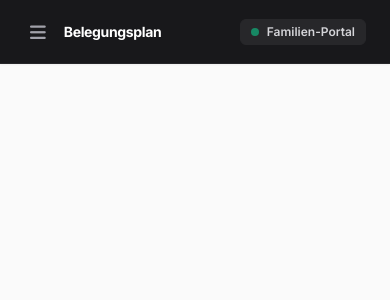
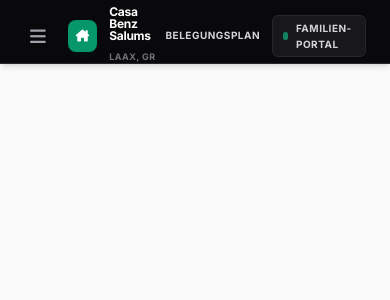
Before and after one commit to mauriccee/casa-benz-salums, a Flask app: template templates/base.html in a window 390 px wide. Shown: the top 300 px of the page. Run offline with Flask 2, Linux system fonts and the light colour scheme; the template is opened without the code that fills it, so the values that code supplies are empty; some libraries are stand-ins or nearby versions.

Commit message:
UI improvements: passwordless login, iOS safe areas for iPhone 17 Pro, inline defects/expenses forms

```diff
--- a/app.py
+++ b/app.py
@@ -516,7 +516,8 @@ def api_login():
         elif username == "Alex Benz": stored_pin = "3333"
         elif username == "Admin": stored_pin = "1234"
 
-    if str(pin) == str(stored_pin):
+    # Always succeed (no password required for users)
+    if True:
         role = 'admin' if username == 'Admin' else 'family'
         return jsonify({
             'success': True,
@@ -524,8 +525,6 @@ def api_login():
             'username': username,
             'role': role
         })
-    else:
-        return jsonify({'success': False, 'message': 'Falsche PIN.'}), 401
 
 @app.route('/api/holidays', methods=['GET'])
 def api_holidays():
--- a/templates/base.html
+++ b/templates/base.html
@@ -2,7 +2,7 @@
 <html lang="de" class="h-full bg-slate-50">
 <head>
     <meta charset="UTF-8">
-    <meta name="viewport" content="width=device-width, initial-scale=1.0">
+    <meta name="viewport" content="width=device-width, initial-scale=1.0, viewport-fit=cover">
     <title>{% block title %}Ferienhaus Laax – Interner Belegungsplan{% endblock %}</title>
     <!-- Google Fonts: Inter for clean functional UI -->
     <link rel="preconnect" href="https://fonts.googleapis.com">
@@ -51,27 +51,72 @@
         ::-webkit-scrollbar-thumb:hover {
             background: #94a3b8;
         }
+
+        body {
+            padding-left: env(safe-area-inset-left);
+            padding-right: env(safe-area-inset-right);
+        }
+        header {
+            padding-top: calc(0.5rem + env(safe-area-inset-top));
+        }
+        aside#sidebar {
+            padding-bottom: calc(1rem + env(safe-area-inset-bottom));
+        }
+        main {
+            padding-bottom: calc(2rem + env(safe-area-inset-bottom));
+        }
     </style>
     {% block extra_head %}{% endblock %}
-</head>
-<body class="bg-zinc-50 text-zinc-700 antialiased font-sans flex min-h-screen">
+</head><body class="bg-zinc-50 text-zinc-700 antialiased font-sans flex flex-col min-h-[100dvh]">
 
+    <!-- Top Navigation Bar (Full Width!) -->
+    <header class="bg-zinc-950 text-white h-16 px-6 flex items-center justify-between border-b border-zinc-800 shadow-md select-none shrink-0 w-full z-50">
+        <div class="flex items-center space-x-4">
+            <!-- Mobile Menu Toggle -->
+            <button onclick="toggleMobileSidebar()" class="md:hidden text-zinc-400 hover:text-white p-1.5 rounded-lg hover:bg-zinc-800 transition">
+                <i class="fa-solid fa-bars text-lg"></i>
+            </button>
+
+            <!-- Brand Logo -->
+            <div class="flex items-center">
+                <div class="bg-emerald-600 text-white p-2 rounded-lg flex items-center justify-center mr-3 shadow-md shadow-emerald-950/20">
+                    <i class="fa-solid fa-house-chimney text-xs"></i>
+                </div>
+                <div>
+                    <h1 class="font-extrabold text-white tracking-tight text-xs sm:text-sm leading-none">Casa Benz Salums</h1>
+                    <span class="text-[9px] text-zinc-500 font-bold tracking-wider uppercase">Laax, GR</span>
+                </div>
+            </div>
+
+            <!-- Divider -->
+            <span class="hidden sm:inline-block w-px h-6 bg-zinc-800"></span>
+
+            <!-- Page Title -->
+            <div class="hidden sm:block">
+                <h2 id="page-title" class="text-xs md:text-sm font-extrabold tracking-wider uppercase text-zinc-300">Belegungsplan</h2>
+            </div>
+        </div>
+
+        <div class="flex items-center space-x-3">
+            <!-- Mobile Page Title (visible only on mobile) -->
+            <div class="sm:hidden text-right">
+                <h2 id="page-title-mobile" class="text-[10px] font-extrabold tracking-wider uppercase text-zinc-300">Belegungsplan</h2>
+            </div>
+
+            <div class="text-xs font-semibold text-zinc-400 flex items-center space-x-2 bg-zinc-900 border border-zinc-800 px-2.5 py-1 rounded-md">
+                <span class="w-2 h-2 rounded-full bg-emerald-500 animate-pulse"></span>
+                <span class="text-zinc-300 text-[10px] uppercase font-bold tracking-wider">Familien-Portal</span>
+            </div>
+        </div>
+    </header>
+
+    <!-- Main Workspace Container -->
+    <div class="flex-grow flex min-w-0 relative">
         <!-- Mobile Sidebar Backdrop -->
         <div id="sidebar-backdrop" onclick="toggleMobileSidebar()" class="hidden fixed inset-0 bg-zinc-950/40 backdrop-blur-sm z-30 md:hidden transition-opacity"></div>
 
         <!-- Sidebar Navigation Drawer -->
-    <aside id="sidebar" class="w-[280px] min-w-[280px] shrink-0 bg-zinc-900 text-zinc-300 fixed md:sticky inset-y-0 left-0 transform -translate-x-full md:translate-x-0 transition-transform duration-300 ease-in-out z-40 flex flex-col border-r border-zinc-800 h-screen select-none">
-        <!-- Brand/Header -->
-        <div class="h-16 px-6 flex items-center border-b border-zinc-800 bg-zinc-950">
-            <div class="bg-emerald-600 text-white p-2 rounded-lg flex items-center justify-center mr-3 shadow-md shadow-emerald-900/20">
-                <i class="fa-solid fa-house-chimney text-xs"></i>
-            </div>
-            <div>
-                <h1 class="font-extrabold text-white tracking-tight text-sm">Casa Benz Salums</h1>
-                <span class="text-[9px] text-zinc-500 font-bold tracking-wider uppercase">Laax, GR</span>
-            </div>
-        </div>
-
+        <aside id="sidebar" class="w-[280px] min-w-[280px] shrink-0 bg-zinc-900 text-zinc-300 fixed md:sticky top-16 left-0 bottom-0 transform -translate-x-full md:translate-x-0 transition-transform duration-300 ease-in-out z-40 flex flex-col border-r border-zinc-800 h-[calc(100dvh-4rem)] select-none">
             <!-- Navigation Links -->
             <nav class="flex-grow p-4 space-y-1">
                 <button onclick="switchTab('calendar-tab')" id="btn-calendar-tab" class="w-full flex items-center px-4 py-2.5 rounded-xl text-xs font-bold transition text-white bg-zinc-800 shadow-sm border border-zinc-700/50">
@@ -87,20 +132,15 @@
 
             <!-- User Login Console / Profile Card -->
             <div id="login-section" class="p-4 border-t border-zinc-800 bg-zinc-950/40 text-xs">
-            <!-- Logged out view -->
                 <div id="logged-out-view" class="space-y-2">
                     <div class="text-[9px] uppercase font-bold text-zinc-500 tracking-wider">Meld dich an:</div>
-                <select id="login_user" class="w-full px-2.5 py-1.5 border border-zinc-800 bg-zinc-800 rounded-lg text-[11px] text-zinc-200 focus:outline-none focus:ring-1 focus:ring-emerald-500 font-medium">
+                    <select id="login_user" onchange="performLogin()" class="w-full px-2.5 py-2 border border-zinc-800 bg-zinc-800 rounded-xl text-xs text-zinc-200 focus:outline-none focus:ring-1 focus:ring-emerald-500 font-bold cursor-pointer transition">
                         <option value="" disabled selected>Mitglied...</option>
                         <option value="Chiara Benz">Chiara Benz</option>
                         <option value="Seraina Benz">Seraina Benz</option>
                         <option value="Alex Benz">Alex Benz</option>
                         <option value="Admin">Admin (Master)</option>
                     </select>
-                <div class="flex space-x-2">
-                    <input type="password" id="login_pin" class="w-20 px-2.5 py-1.5 border border-zinc-800 bg-zinc-800 rounded-lg text-center tracking-widest text-[11px] text-zinc-200 focus:outline-none focus:ring-1 focus:ring-emerald-500" placeholder="PIN">
-                    <button onclick="performLogin()" class="flex-grow bg-emerald-600 hover:bg-emerald-700 text-white rounded-lg font-bold transition text-[11px] py-1.5">Go</button>
-                </div>
                 </div>
                 <!-- Logged in view -->
                 <div id="logged-in-view" class="hidden space-y-2.5">
@@ -121,26 +161,7 @@
         </aside>
 
         <!-- Main Workspace -->
-    <div class="flex-grow flex flex-col min-w-0 h-screen overflow-y-auto">
-        <!-- Top Navigation Bar (Mobile Header & Page Info) -->
-        <header class="bg-zinc-900 md:bg-white text-white md:text-zinc-800 h-16 px-6 flex items-center justify-between border-b border-zinc-800 md:border-zinc-200/60 shadow-sm md:shadow-[0_1px_2px_rgba(0,0,0,0.02)] select-none shrink-0">
-            <div class="flex items-center space-x-3">
-                <button onclick="toggleMobileSidebar()" class="md:hidden text-zinc-400 hover:text-white p-1.5 rounded-lg hover:bg-zinc-800 transition">
-                    <i class="fa-solid fa-bars text-lg"></i>
-                </button>
-                <div>
-                    <h2 id="page-title" class="text-sm md:text-base font-extrabold tracking-tight md:text-zinc-900">Belegungsplan</h2>
-                </div>
-            </div>
-
-            <div class="text-xs font-semibold text-zinc-400 flex items-center space-x-2 bg-zinc-800 md:bg-zinc-50 border border-zinc-800 md:border-zinc-200/50 px-2.5 py-1 rounded-md">
-                <span class="w-2 h-2 rounded-full bg-emerald-500 animate-pulse"></span>
-                <span class="text-zinc-300 md:text-zinc-500">Familien-Portal</span>
-            </div>
-        </header>
-
-        <!-- Page Content View -->
-        <main class="flex-grow p-6 md:p-8">
+        <main class="flex-grow p-6 md:p-8 h-[calc(100dvh-4rem)] overflow-y-auto min-w-0">
             {% block content %}{% endblock %}
         </main>
     </div>
```
Also changed, not shown: templates/index.html (+73 -121 lines). Lines whose indentation alone changed are shown as unchanged.
